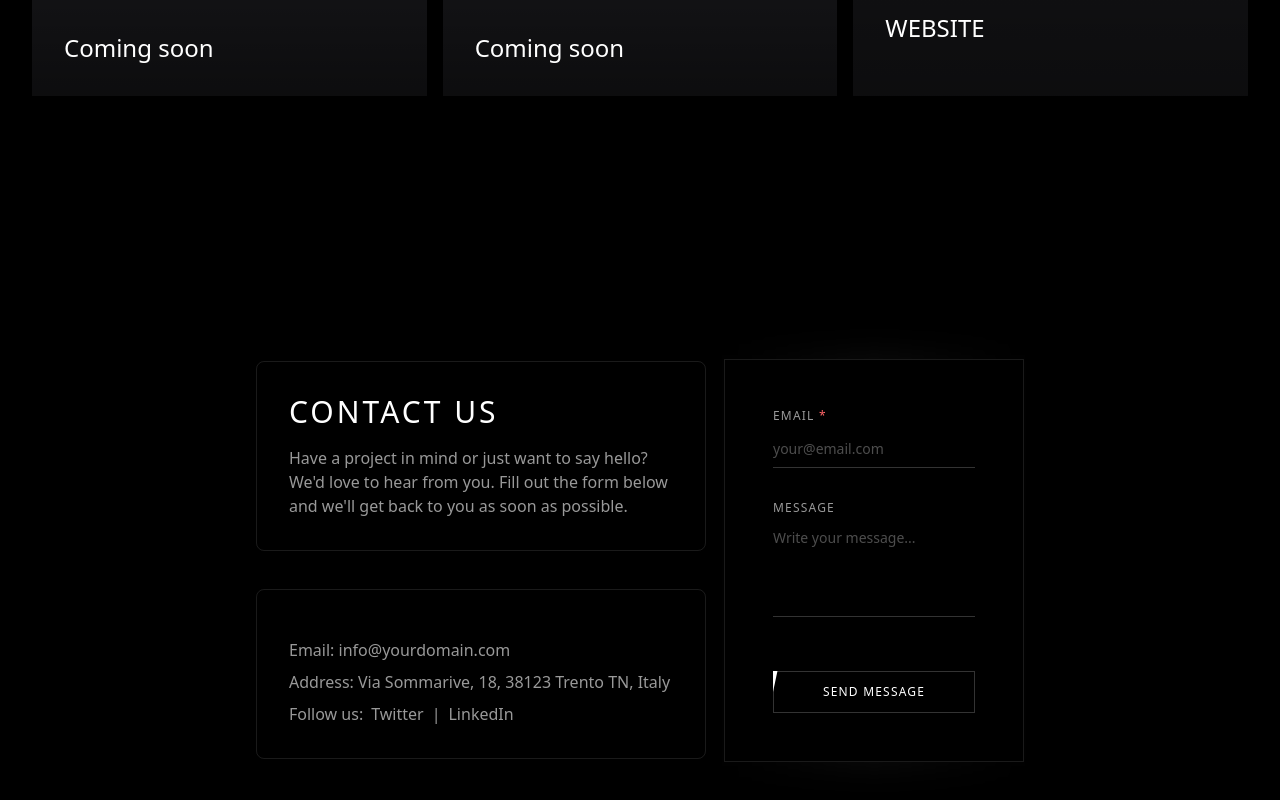
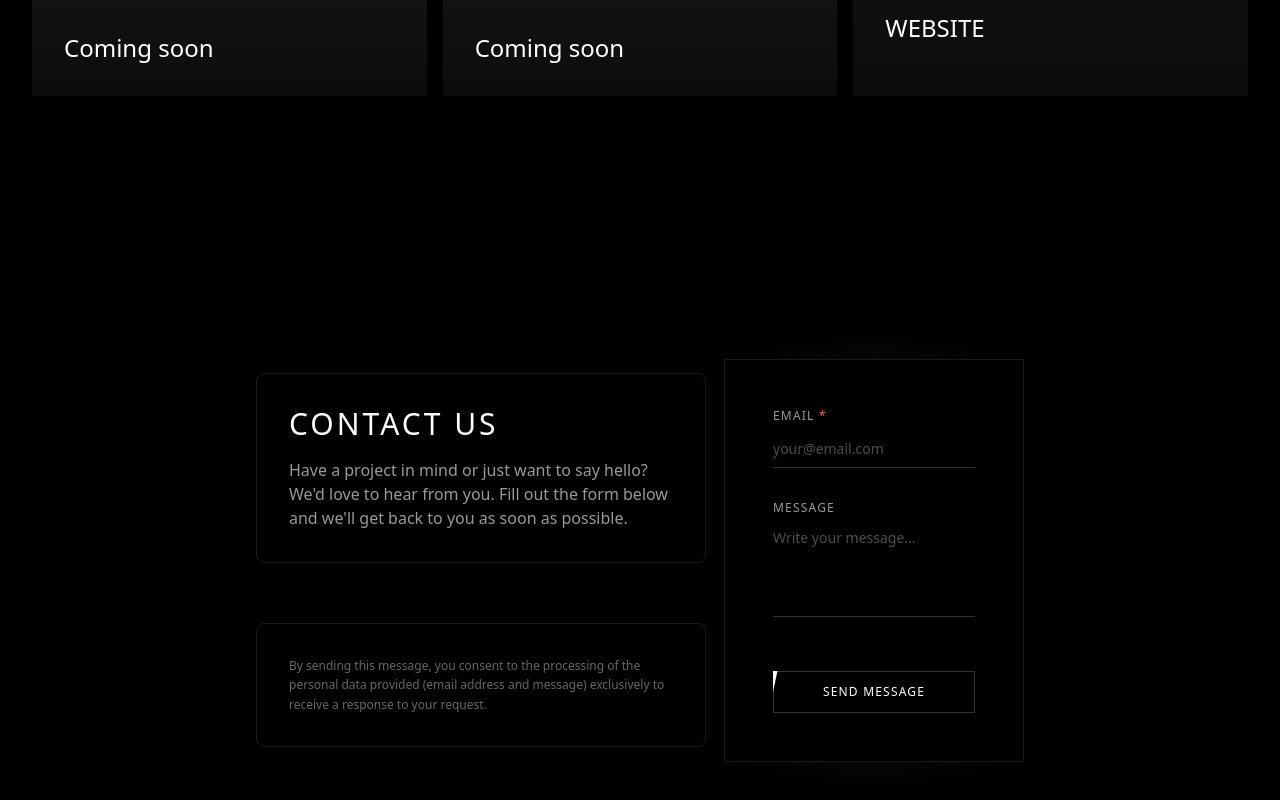
Before and after one commit to itsminni/itsminni.github.io, a React (Vite) app: page / in a window 1280 px wide. Shown: the part 1772-2572 px from the top of the page. Built offline with nearby package versions, Linux system fonts and the light colour scheme; grey boxes are pictures that could not be loaded.

Commit message:
Added data collection policy

```diff
--- a/src/components/sections/Contact.tsx
+++ b/src/components/sections/Contact.tsx
@@ -16,31 +16,12 @@ function Contact() {
             </p>
           </div>
 
-          <ul className="border border-white/10 p-8 rounded-lg mt-8">
-            <li className="text-white/60 mt-4">
-              <span className="font-light">Email: </span>
-              <a
-                href="mailto:info@yourdomain.com"
-                className="text-white/60 hover:text-white transition-colors duration-300"
-              >
-                info@yourdomain.com
-              </a>
-            </li>
-            <li className="text-white/60 mt-2">
-              <span className="font-light">Address:</span> Via Sommarive, 18,
-              38123 Trento TN, Italy
-            </li>
-            <li className="text-white/60 mt-2">
-              <span className="font-light">Follow us:</span>
-              <a className="cursor-pointer text-white/60 hover:line-through hover:text-white transition-colors duration-300 ml-2">
-                Twitter
-              </a>
-              <span className="mx-2">|</span>
-              <a className="cursor-pointer text-white/60 hover:line-through hover:text-white transition-colors duration-300">
-                LinkedIn
-              </a>
-            </li>
-          </ul>
+          <div className="border border-white/10 p-8 rounded-lg mt-8">
+            <p className="text-white/40 text-xs leading-relaxed max-w-sm">
+              By sending this message, you consent to the processing of the personal data provided
+              (email address and message) exclusively to receive a response to your request.
+            </p>
+          </div>
         </div>
         <ContactForm />
       </div>
```
